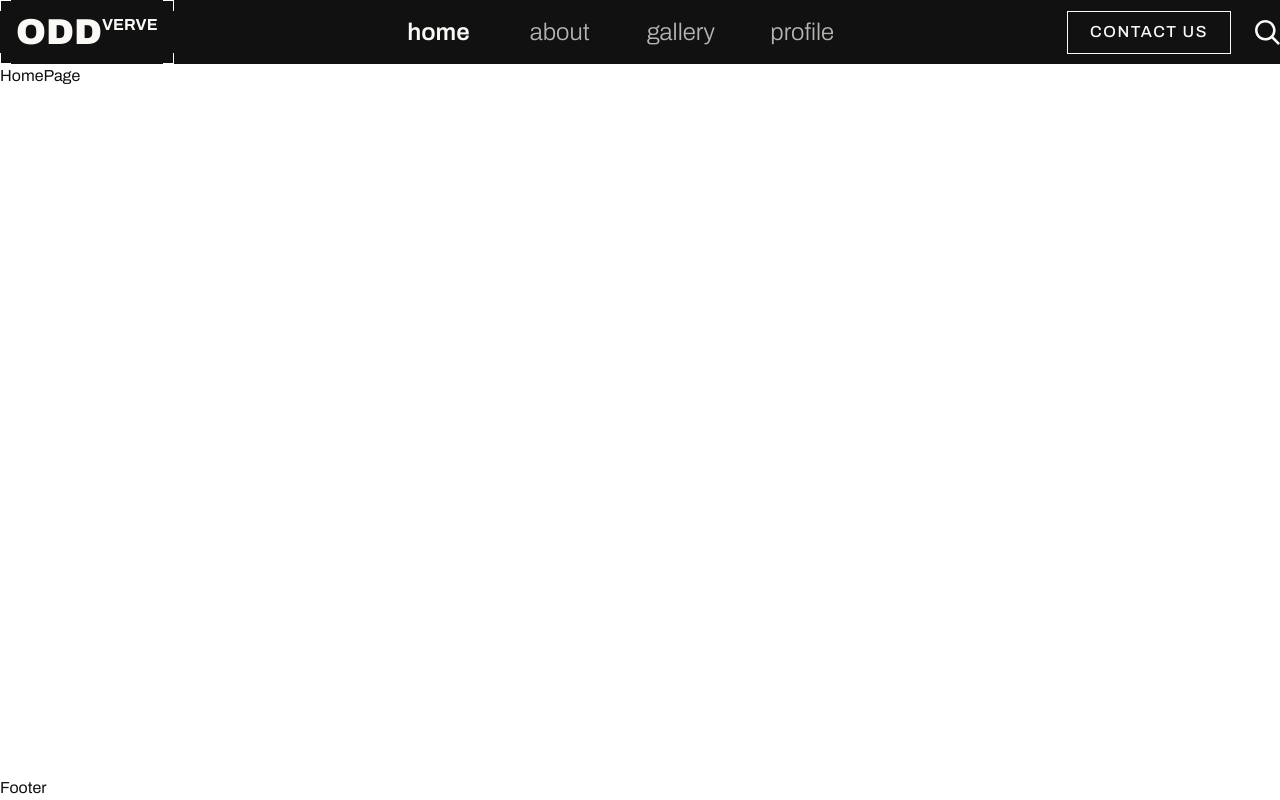
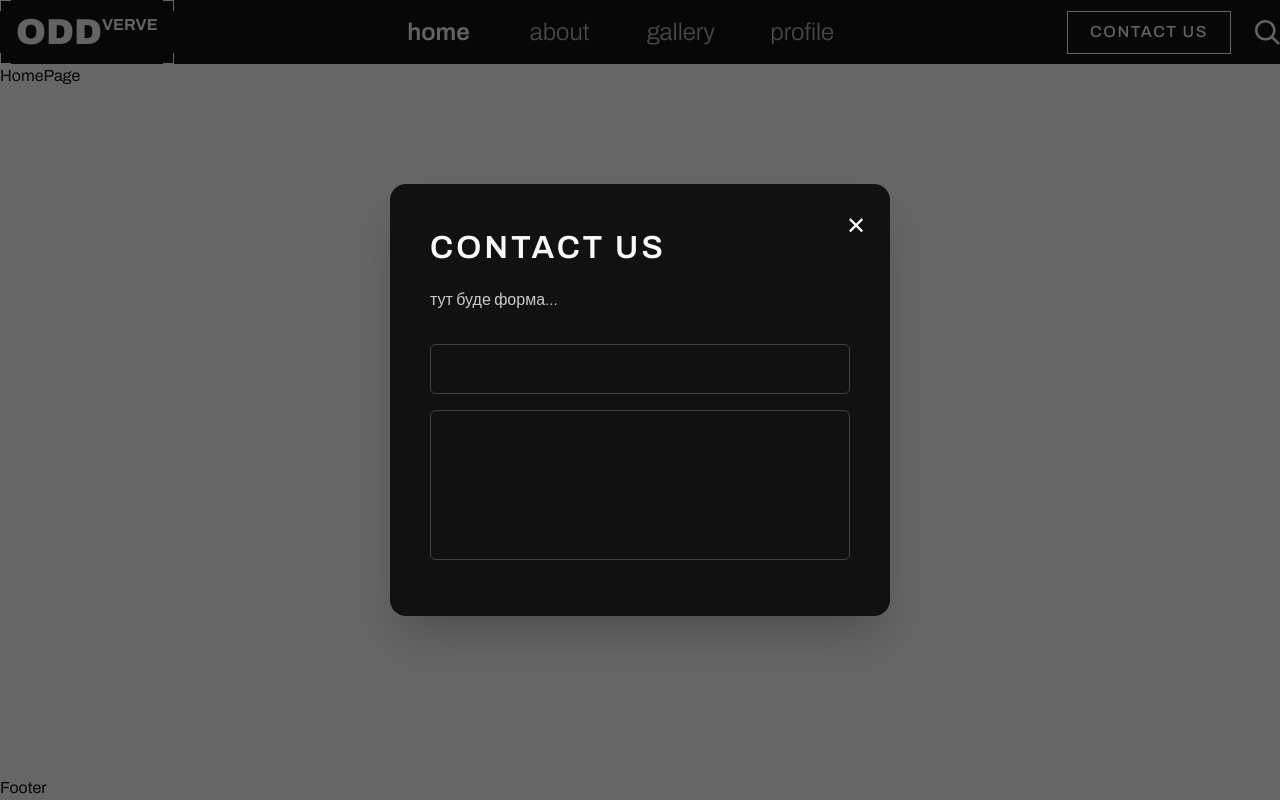
Before and after one commit to odd-verve-team/art-project-frontend, a React (Vite) app: page / in a window 1280 px wide. Both pictures are taken after a click on the button "CONTACT US". Built offline with nearby package versions, Linux system fonts and the light colour scheme.

Commit message:
feat(ui): implement global modal system and connect to HeaderActions

```diff
--- a/src/components/layout/HeaderActions.tsx
+++ b/src/components/layout/HeaderActions.tsx
@@ -1,11 +1,14 @@
 import { Link } from "react-router-dom"
 import SearchIcon from "@/assets/search-icon.svg";
+import { useAppStore } from "@/store/useAppStore";
 
 export const HeaderActions = () => {
+  const openModal = useAppStore(state => state.openModal)
+
     return (
       <div className="flex items-center gap-[24px]">
         <button
-                onClick={() => console.log('click contact us')}
+          onClick={() => openModal('contact-us')}
           className="
                     w-[164px] h-[43px] border-[1px] text-[16px] cursor-pointer
                     font-[500] text-background  uppercase tracking-[0.1em]
@@ -15,11 +18,11 @@ export const HeaderActions = () => {
           contact us
         </button>
         <Link
-                to='/search'
+          to="/search"
           className="transition-all duration-500 ease-out hover:opacity-70"
         >
           <img src={SearchIcon} alt="Search" />
         </Link>
       </div>
-    )
+    );
 }
--- a/src/components/layout/MainLayout.tsx
+++ b/src/components/layout/MainLayout.tsx
@@ -1,6 +1,7 @@
 import { Outlet } from "react-router-dom"
 import { Header } from "./Header"
 import { Footer } from "./Footer"
+import { GlobalModal } from "../modals/GlobalModal"
 
 export const MainLayout = () => {
   return (
@@ -10,6 +11,8 @@ export const MainLayout = () => {
         <Outlet />
       </main>
       <Footer />
+
+      <GlobalModal />
     </div>
   )
 }
--- /dev/null
+++ b/src/components/modals/ContactUsForm.tsx
@@ -0,0 +1,15 @@
+export const ContactUsForm = () => {
+  return (
+    <div className="flex flex-col h-full text-background">
+      <h2 className="text-[32px] font-[600] uppercase tracking-[0.1em] mb-4">
+        Contact us
+      </h2>
+
+      <p className="text-[16px] font-[300] opacity-80 mb-8">
+        тут буде форма...
+      </p>
+      <div className="w-full h-[50px] border border-background/20 rounded-md mb-4"></div>
+      <div className="w-full h-[150px] border border-background/20 rounded-md mb-4"></div>
+    </div>
+  );
+}
--- /dev/null
+++ b/src/components/modals/GlobalModal.tsx
@@ -0,0 +1,22 @@
+import { useState } from 'react';
+import { useAppStore, type ModalType } from '@/store/useAppStore';
+import { Drawer } from '../ui/Drawer';
+import { ContactUsForm } from './ContactUsForm';
+
+export const GlobalModal = () => {
+  const activeModal = useAppStore((state) => state.activeModal);
+  const closeModal = useAppStore((state) => state.closeModal);
+
+  const [cachedModal, setCachedModal] = useState<ModalType>(null);
+
+  // Кешуємо тип модалки, щоб контент не зникав під час анімації закриття
+  if (activeModal !== null && activeModal !== cachedModal) {
+    setCachedModal(activeModal);
+  }
+
+  return (
+    <Drawer isOpen={activeModal !== null} onClose={closeModal}>
+      {cachedModal === 'contact-us' && <ContactUsForm />}
+    </Drawer>
+  );
+};
--- /dev/null
+++ b/src/components/ui/Drawer.tsx
@@ -0,0 +1,57 @@
+import { useEffect, useState } from 'react';
+
+interface DrawerProps {
+  isOpen: boolean;
+  onClose: () => void;
+  children: React.ReactNode;
+}
+
+export const Drawer = ({ isOpen, onClose, children }: DrawerProps) => {
+  const [isMounted, setIsMounted] = useState(isOpen);
+
+  if (isOpen && !isMounted) {
+    setIsMounted(true);
+  }
+
+  useEffect(() => {
+    if (isOpen) {
+      document.body.style.overflow = 'hidden';
+    } else {
+      document.body.style.overflow = 'unset';
+
+      const timer = setTimeout(() => setIsMounted(false), 500);
+      return () => clearTimeout(timer);
+    }
+
+    return () => {
+      document.body.style.overflow = 'unset';
+    };
+  }, [isOpen]);
+
+  if (!isMounted) return null;
+
+  const overlayClass = isOpen ? 'animate-fade-in' : 'animate-fade-out';
+  const modalClass = isOpen ? 'animate-zoom-in' : 'animate-zoom-out';
+
+  return (
+    <div className="fixed inset-0 z-[100] flex items-center justify-center p-4">
+      <div
+        className={`absolute inset-0 bg-black/60 ${overlayClass}`}
+        onClick={onClose}
+      />
+
+      <div
+        className={`relative w-full max-w-[500px] max-h-[90vh] bg-primary text-background rounded-2xl shadow-2xl flex flex-col ${modalClass}`}
+      >
+        <button
+          onClick={onClose}
+          className="absolute top-6 right-6 text-background text-[24px] hover:opacity-70 transition-opacity"
+        >
+          ✕
+        </button>
+
+        <div className="p-10 h-full overflow-y-auto">{children}</div>
+      </div>
+    </div>
+  );
+};
--- a/src/index.css
+++ b/src/index.css
@@ -14,3 +14,39 @@ body {
   color: var(--color-primary);
   font-family: var(--font-sans);
 }
+
+@keyframes fadeIn {
+  from { opacity: 0; }
+  to { opacity: 1; }
+}
+
+@keyframes zoomIn {
+  from { opacity: 0; transform: scale(0.95); }
+  to { opacity: 1; transform: scale(1); }
+}
+
+@keyframes fadeOut {
+  from { opacity: 1; }
+  to { opacity: 0; }
+}
+
+@keyframes zoomOut {
+  from { opacity: 1; transform: scale(1); }
+  to { opacity: 0; transform: scale(0.95); }
+}
+
+.animate-fade-in {
+  animation: fadeIn 0.5s ease-out forwards;
+}
+
+.animate-fade-out {
+  animation: fadeOut 0.5s ease-out forwards;
+}
+
+.animate-zoom-in {
+  animation: zoomIn 0.5s cubic-bezier(0.16, 1, 0.3, 1) forwards;
+}
+
+.animate-zoom-out {
+  animation: zoomOut 0.5s cubic-bezier(0.16, 1, 0.3, 1) forwards;
+}
--- a/src/store/useAppStore.ts
+++ b/src/store/useAppStore.ts
@@ -1,18 +1,24 @@
 import { create } from 'zustand';
 
+export type ModalType = 'contact-us' | null;
+
 interface AppState {
+  activeModal: ModalType,
   isLoading: boolean,
   isCartOpen: boolean,
 }
 
 const initialState = {
+  activeModal: null,
   isLoading: false,
   isCartOpen: false,
-}
+};
 
 interface AppActions {
   setIsLoading: (isLoading: boolean) => void;
   setIsCartOpen: (isOpen: boolean) => void;
+  openModal: (modalToOpen: ModalType) => void;
+  closeModal: () => void;
   resetAppStore: () => void;
 }
 
@@ -21,5 +27,9 @@ export const useAppStore = create<AppState & AppActions>((set) => ({
 
   setIsLoading: (isLoading) => set({ isLoading }),
   setIsCartOpen: (isOpen) => set({ isCartOpen: isOpen }),
+
+  openModal: (modalToOpen) => set({ activeModal: modalToOpen }),
+  closeModal: () => set({ activeModal: null }),
+
   resetAppStore: () => set(initialState),
 }));
```
Also changed, not shown: 1 other file (tests, documents, lock files or other folders). Lines whose indentation alone changed are shown as unchanged.
